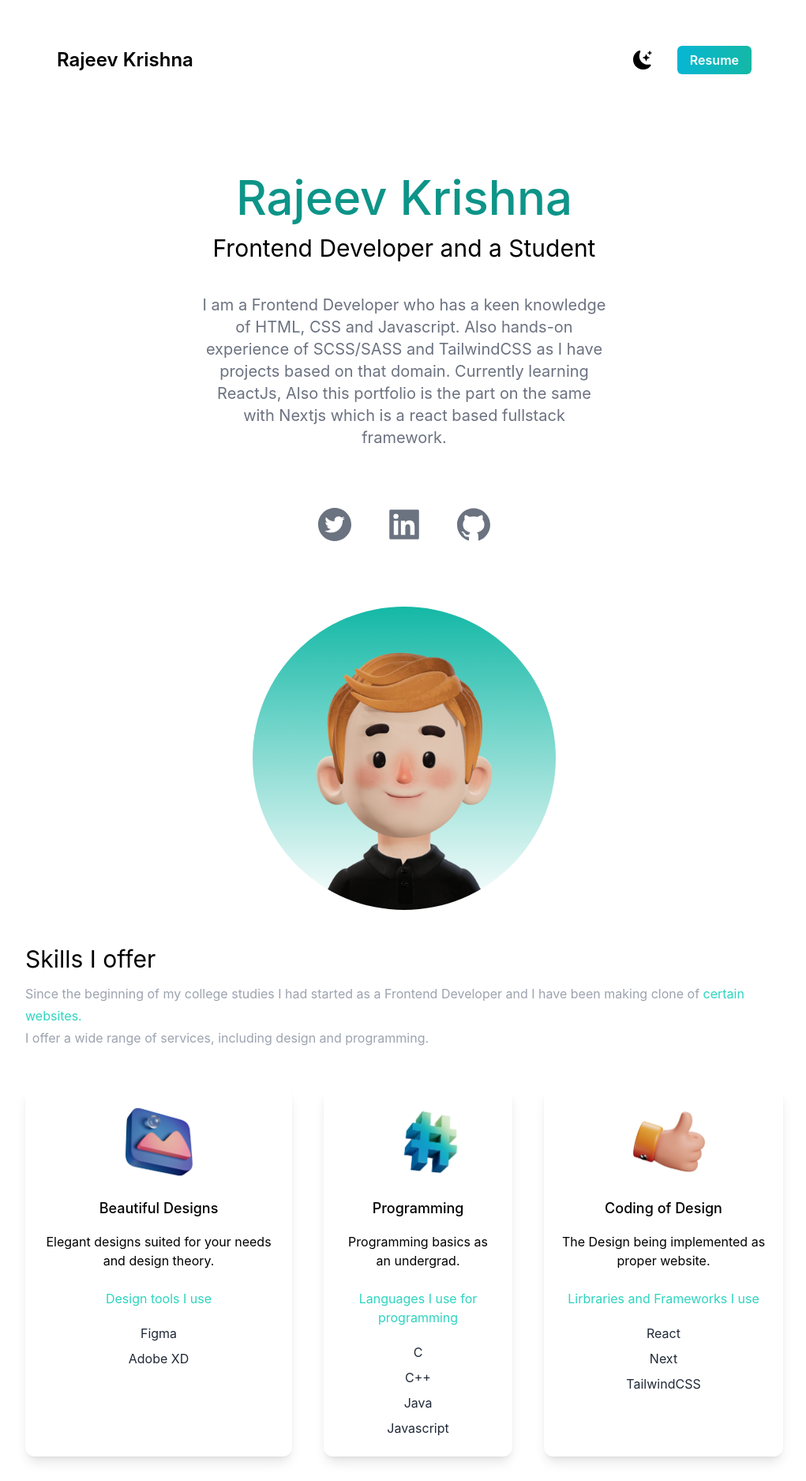
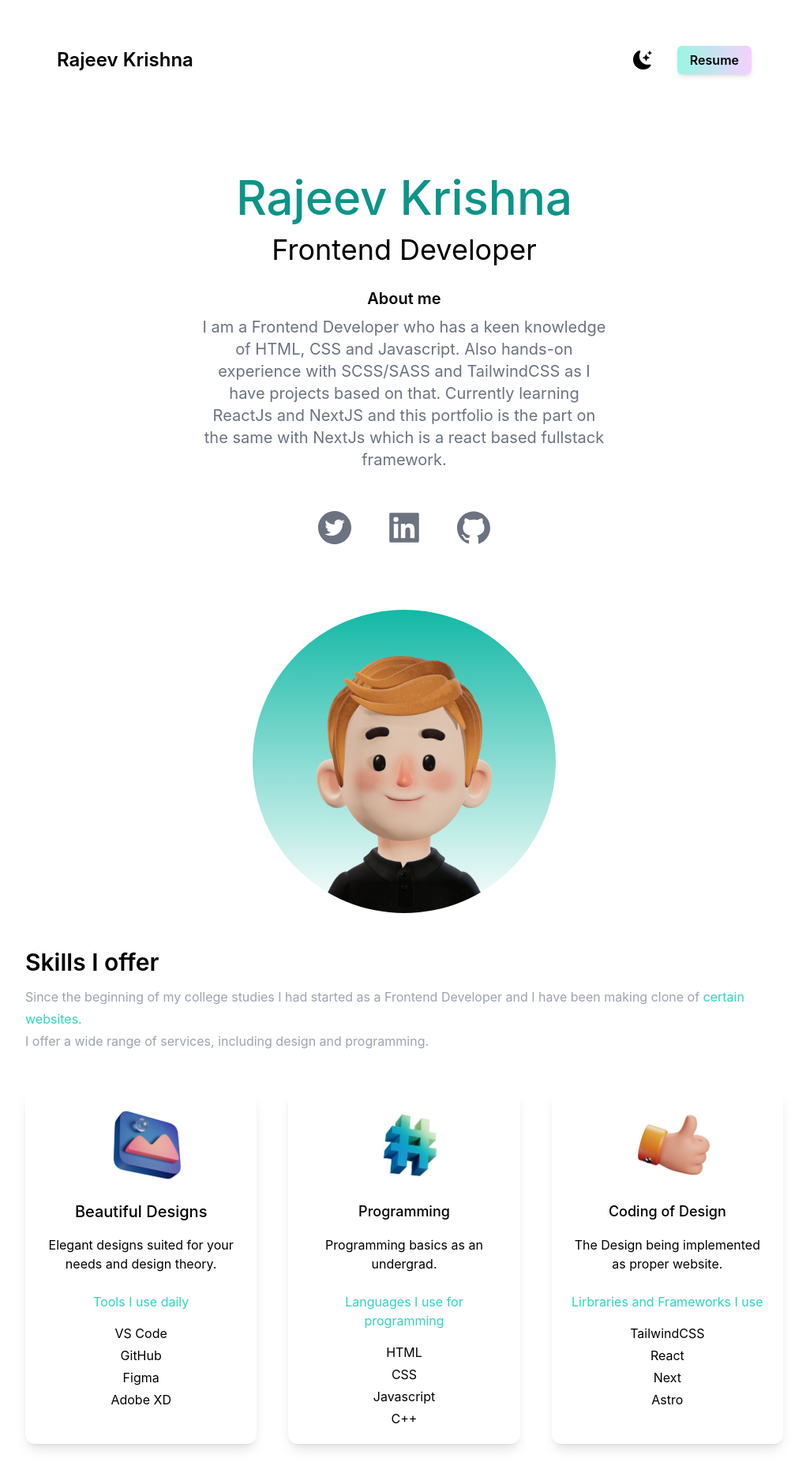
Before and after one commit to radzhiv25/Portfolio, a Next.js app: page / in a window 1280 px wide. Shown: the top 1875 px of the page at 79% size, without its empty margins (128-1149 px from the left). Built offline with nearby package versions, Linux system fonts and the light colour scheme.

Commit message:
Made minor changes based on UI

```diff
--- a/pages/index.js
+++ b/pages/index.js
@@ -14,9 +14,7 @@ import consulting from "../public/consulting.png";
 import Calendar from "../public/CalendarDesign.png";
 import SignUp from "../public/SignUp.png";
 import LandingPage from "../public/LandingPage.png";
-import web4 from "../public/web4.png";
-import web5 from "../public/web5.png";
-import web6 from "../public/web6.png";
+import BlogNode from "../public/astro-blog-node.png";
 import { useState } from "react";
 import NextLink from "next/link";
 
@@ -30,8 +28,8 @@ export default function Home() {
         <link rel="icon" href="/favicon.ico" />
       </Head>
 
-      <main className="bg-white p-5 md:px-20 lg:px-40 dark:bg-black">
-        <section id="footer" className=" min-h-screen">
+      <main className="p-5 md:px-20 lg:px-40 dark:bg-black">
+        <section id="footer" className="min-h-screen">
           <nav className="p-10 flex justify-between rounded-md">
             <h1 className="text-2xl font-semibold dark:text-white">Rajeev Krishna</h1>
             <ul className="flex items-center">
@@ -39,11 +37,11 @@ export default function Home() {
                 <BsFillMoonStarsFill
                   onClick={() => setDarkMode(!darkMode)}
                   className="cursor-pointer text-2xl dark:text-white"
-                />
+               />
               </li>
               <li>
                 <a
-                  className="bg-gradient-to-r from-cyan-500 to-teal-500 text-white font-bolder px-4 py-2 rounded-md ml-8 font-semibold"
+                  className="font-bolder bg-gradient-to-r from-teal-200 to-fuchsia-200 px-4 py-2 rounded-md ml-8 font-semibold shadow-md dar:shadow-slate-400"
                   href="https://drive.google.com/file/d/15V1nL_uioOhEuiFRXgWgJn7Oa9l4yT5w/view?usp=sharing"
                 >
                   Resume
@@ -55,15 +53,15 @@ export default function Home() {
             <h2 className="text-6xl py-2 text-teal-600 font-medium md:text-6xl">
               Rajeev Krishna
             </h2>
-            <h3 className="text-2xl py-2 md:text-3xl dark:text-white">
-              Frontend Developer and a Student
+            <h3 className="text-3xl py-2 md:text-4xl dark:text-white">
+            Frontend Developer
             </h3>
-            <p className="text-md py-8 leading-7 text-gray-500 md:text-xl max-w-lg mx-auto">
+            <h4 className="mt-5 text-xl font-semibold">About me</h4>
+            <p className="text-md py-2 leading-7 text-gray-500 md:text-xl max-w-lg mx-auto">
               I am a Frontend Developer who has a keen knowledge of HTML, CSS
-              and Javascript. Also hands-on experience of SCSS/SASS and
-              TailwindCSS as I have projects based on that domain. Currently
-              learning ReactJs, Also this portfolio is the part on the same with
-              Nextjs which is a react based fullstack framework.
+              and Javascript. Also hands-on experience with SCSS/SASS and
+              TailwindCSS as I have projects based on that. Currently
+              learning ReactJs and NextJS and this portfolio is the part on the same with NextJs which is a react based fullstack framework.
             </p>
           </div>
           <div className="text-5xl flex justify-center gap-10 text-gray-500">
@@ -84,7 +82,7 @@ export default function Home() {
         </section>
         <section className="mt-10">
           <div>
-            <h3 className="text-3xl py-1 dark:text-white">Skills I offer </h3>
+            <h3 className="text-3xl font-semibold py-1 dark:text-white">Skills I offer </h3>
             <p className="text-md py-2 leading-7 text-gray-400">
               Since the beginning of my college studies I had started as a
               Frontend Developer and I have been making clone of{" "}
@@ -93,52 +91,60 @@ export default function Home() {
               programming.
             </p>
           </div>
-          <div className="lg:flex gap-10 text-center">
-            <div className="shadow-lg p-5 rounded-xl my-10 dark:bg-white">
+          <div className="lg:grid grid-cols-3 gap-10 text-center">
+            <div className="shadow-lg p-5 rounded-xl my-10 dark:bg-slate-900 hover:scale-105">
               <Image src={design} width={100} height={100} alt="" className="relative left-1/3"/>
-              <h3 className="text-lg font-medium pt-5 pb-2 ">
+              <h3 className="text-xl font-medium pt-5 pb-2 dark:text-teal-200">
                 Beautiful Designs
               </h3>
-              <p className="py-2">
+              <p className="py-2 dark:text-teal-50">
                 Elegant designs suited for your needs and design theory.
               </p>
-              <h4 className="py-4 text-teal-400">Design tools I use</h4>
-              <p className="text-gray-800 py-1">Figma</p>
-              <p className="text-gray-800 py-1">Adobe XD</p>
+              <h4 className="py-4 text-teal-400">Tools I use daily</h4>
+              <ul className="tools space-y-1 dark:text-white" >
+              <li>VS Code</li>
+              <li>GitHub</li>
+              <li>Figma</li>
+              <li>Adobe XD</li>
+              </ul>
             </div>
-            <div className="shadow-lg p-5 rounded-xl my-10 dark:bg-white">
+            <div className="shadow-lg p-5 rounded-xl my-10 dark:bg-slate-900 hover:scale-105">
               <Image src={code} width={100} height={100} alt="" className="relative left-1/3"/>
-              <h3 className="text-lg font-medium pt-5 pb-2 ">
+              <h3 className="text-lg font-medium pt-5 pb-2 dark:text-teal-200">
                 Programming
               </h3>
-              <p className="py-2">
+              <p className="py-2 dark:text-teal-50">
                 Programming basics as an undergrad.
               </p>
               <h4 className="py-4 text-teal-400">Languages I use for programming</h4>
-              <p className="text-gray-800 py-1">C</p>
-              <p className="text-gray-800 py-1">C++</p>
-              <p className="text-gray-800 py-1">Java</p>
-              <p className="text-gray-800 py-1">Javascript</p>
-              {/* <p className="text-gray-800 py-1">C++</p> */}
+              <ul className="space-y-1 dark:text-white">
+                <li>HTML</li>
+                <li>CSS</li>
+                <li>Javascript</li>
+                <li>C++</li>
+              </ul>
             </div>
-            <div className="shadow-lg p-5 rounded-xl my-10 dark:bg-white">
+            <div className="shadow-lg p-5 rounded-xl my-10 dark:bg-slate-900 hover:scale-105">
               <Image src={consulting} width={100} height={100} alt="" className="relative left-1/3"/>
-              <h3 className="text-lg font-medium pt-5 pb-2 ">
+              <h3 className="text-lg font-medium pt-5 pb-2 dark:text-teal-200">
                 Coding of Design
               </h3>
-              <p className="py-2">
+              <p className="py-2 dark:text-teal-50">
                 The Design being implemented as proper website.
               </p>
               <h4 className="py-4 text-teal-400">Lirbraries and Frameworks I use</h4>
-              <p className="text-gray-800 py-1">React</p>
-              <p className="text-gray-800 py-1">Next</p>
-              <p className="text-gray-800 py-1">TailwindCSS</p>
+              <ul className="space-y-1 dark:text-white">
+                <li>TailwindCSS</li>
+                <li>React</li>
+                <li>Next</li>
+                <li>Astro</li>
+              </ul>
             </div>
           </div>
         </section>
         <section>
           <div>
-            <h3 className="text-3xl py-1 dark:text-white">Projects</h3>
+            <h3 className="text-3xl py-1 font-semibold dark:text-white">Projects</h3>
             <div>
               <p className="text-md py-2 leading-7 text-gray-400">
                 Since the beginning of my college studies I had started as a
@@ -154,7 +160,7 @@ export default function Home() {
               <a href="https://radzhiv25.github.io/Projects/Calendar/index.html">
               <Image
                 src={Calendar}
-                className="rounded-lg object-cover border"
+                className="rounded-lg object-cover border shadow-md hover:scale-105"
                 width={"100%"}
                 height={"100%"}
                 layout="responsive" alt="" />
@@ -163,7 +169,7 @@ export default function Home() {
             <div className="basis-1/3 flex-1">
               <Image
                 src={SignUp}
-                className="rounded-lg object-cover border"
+                className="rounded-lg object-cover border shadow-md hover:scale-105"
                 width={"100%"}
                 height={"100%"}
                 layout="responsive" alt=""/>
@@ -171,46 +177,32 @@ export default function Home() {
             <div className="basis-1/3 flex-1">
               <Image
                 src={LandingPage}
-                className="rounded-lg object-cover border"
+                className="rounded-lg object-cover border shadow-md hover:scale-105"
                 width={"100%"}
                 height={"100%"}
                 layout="responsive" alt="" />
             </div>
             <div className="basis-1/3 flex-1">
+              <a href="https://astro-blog-node.vercel.app/">
               <Image
-                src={web4}
-                className="rounded-lg object-cover"
+                src={BlogNode}
+                className="rounded-lg object-cover shadow-md hover:scale-105"
                 width={"100%"}
                 height={"100%"}
                 layout="responsive" alt="" />
-            </div>
-            <div className="basis-1/3 flex-1">
-              <Image
-                src={web5}
-                className="rounded-lg object-cover"
-                width={"100%"}
-                height={"100%"}
-                layout="responsive" alt="" />
-            </div>
-            <div className="basis-1/3 flex-1">
-              <Image
-                src={web6}
-                className="rounded-lg object-cover border"
-                width={"100%"}
-                height={"100%"}
-                layout="responsive" alt="" />
+              </a>
             </div>
           </div>
         </section>
         <section>
-          <div className="p-5 rounded-md">
-            <p className="text-center dark:text-white font-bold">
+          <div className="p-5 rounded-md text-center dark:text-white">
+            <p className="font-bold">
               <span>
-                <a href="#footer">Rajeev Krishna</a>
+                <a href="#footer">Rajeev Krishna </a>
               </span>
-              ©2023
+              © 2023
             </p>
-            <p className="mt-2 text-center dark:text-white">Created with NextJS and Tailwind 🚀</p>
+            <p className="mt-2">Created with NextJS and Tailwind 🚀</p>
           </div>
         </section>
       </main>
```
Also changed, not shown: public/astro-blog-node.png (added).
